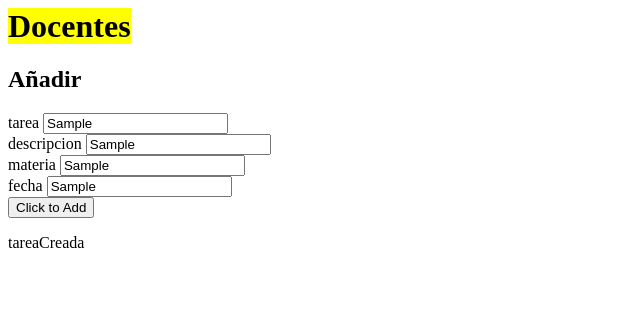
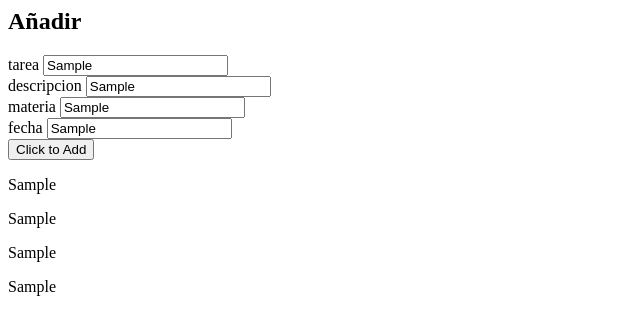
Before and after one commit to angyEncinas/examen_final_2, a website built with Parcel: page docentes.html in a window 1280 px wide. Both pictures are taken after typing "Sample", "Sample", "Sample", "Sample" into the empty fields and a click on the button "Click to Add". Shown: the whole page, without its empty margins (0-640 px from the left). Built offline with nearby package versions, Linux system fonts and the light colour scheme.

Commit message:
ver una tarea simple

```diff
--- a/docentes.html
+++ b/docentes.html
@@ -1,8 +1,5 @@
 <html>
   <body>
-    <h1 id="title">
-        <mark>Docentes</mark>
-    </h1>
 
     <h2>Añadir</h2>
     <form>
--- a/src/presenter_tarea.js
+++ b/src/presenter_tarea.js
@@ -12,8 +12,12 @@ let tarea = new Tareas()
 registerButton.addEventListener("click", (event) => {
     event.preventDefault();
 
-    let mensaje = tarea.crear(title, desc, sub, date);
-    divConfirmacion.innerHTML = "<p>"+mensaje+"</p>"
+    tarea.crear(title, desc, sub, date);
+    divConfirmacion.innerHTML = "<p>"+title.value+"</p>"+
+            "<p>"+desc.value+"</p>"+
+            "<p>"+sub.value+"</p>"+
+            "<p>"+date.value+"</p>";
+
 });
 
 
--- a/src/tareas.js
+++ b/src/tareas.js
@@ -6,12 +6,16 @@ class Tareas{
         this.fecha = "";
     }
 
+    mostrar(){
+        return `titulo:${this.titulo}, descripcion:${this.descripcion}, materia:${this.materia}, fecha:${this.fecha}`;
+    }
+
     crear(title, desc, mat, date){
         this.titulo = title;
         this.descripcion = desc;
         this.materia = mat;
         this.fecha = date;
-        return "tareaCreada"
+        return "tareaCreada";
     }
 }
 
```
Also changed, not shown: src/docente.spec.js (deleted, +0 -49 lines), src/tareas.spec.js (+11 -1 lines).
